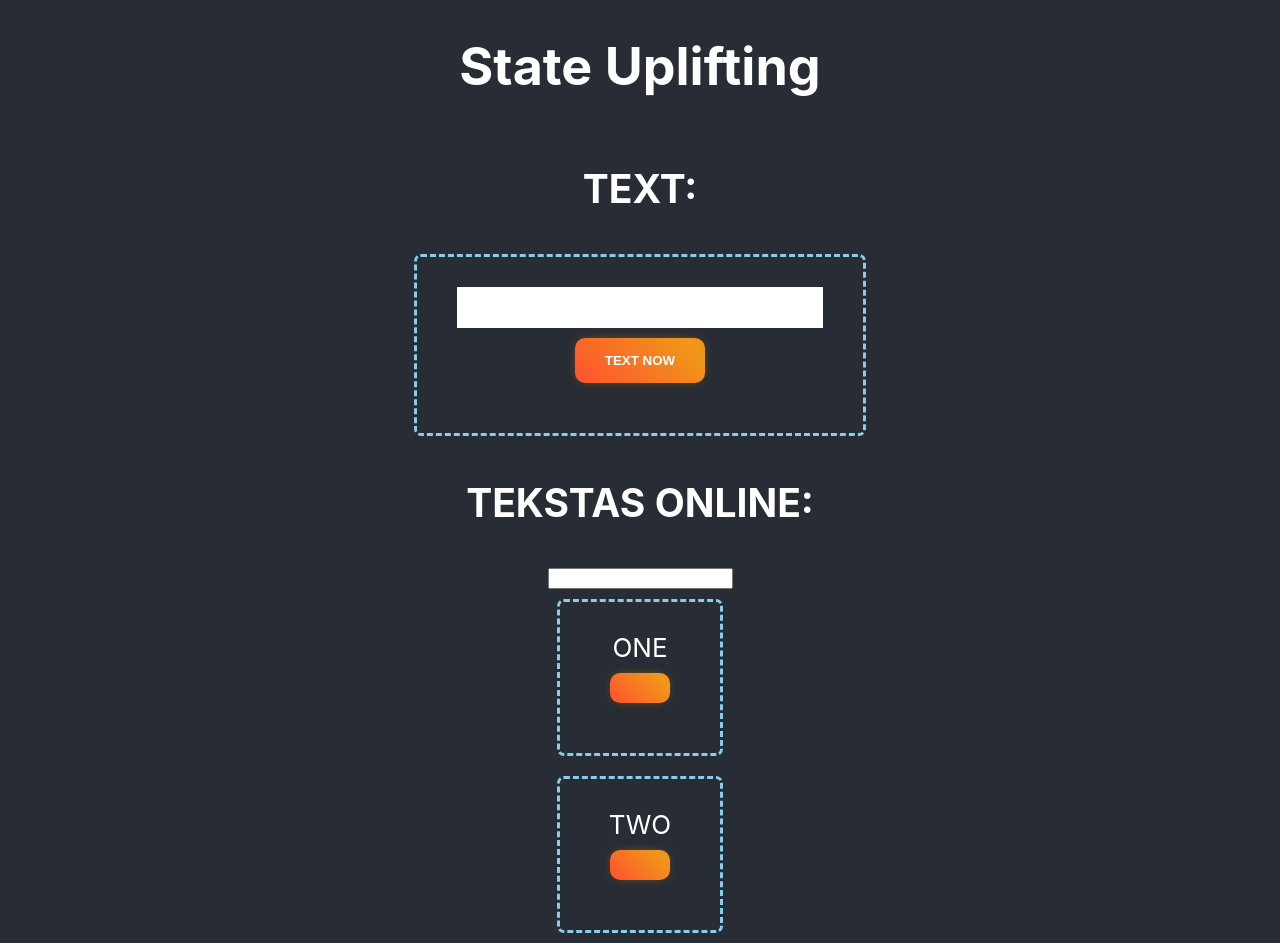
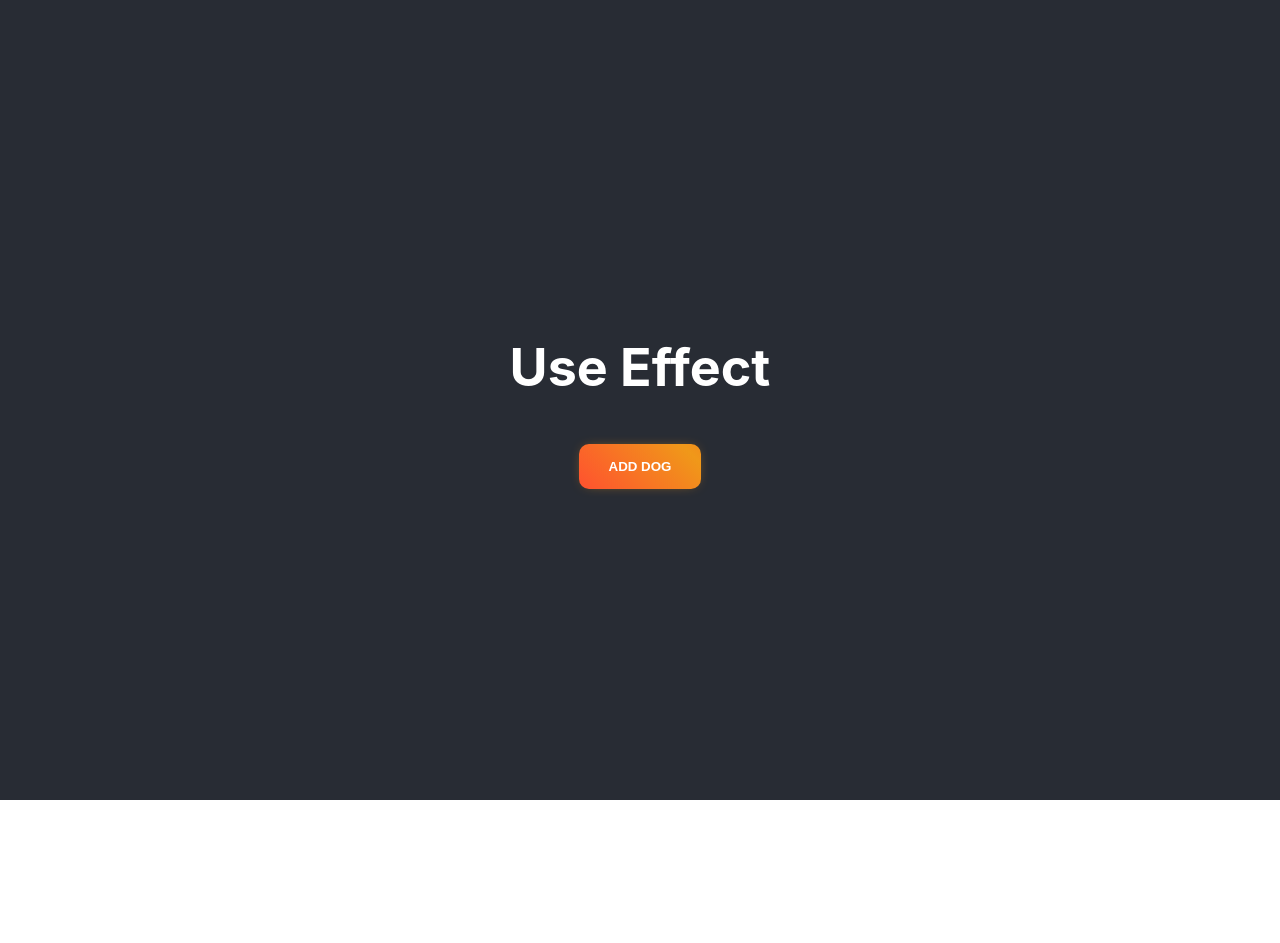
Before and after one commit to Jakavickis/drontai, a React (Create React App) app in the folder r1/: page / in a window 1280 px wide. After the commit the page ends 800 px from the top, so only its background shows below. Built offline with nearby package versions, Linux system fonts and the light colour scheme.

Commit message:
useEffect

```diff
--- a/r1/src/App.jsx
+++ b/r1/src/App.jsx
@@ -1,31 +1,32 @@
+import { useEffect } from 'react';
+import { useState } from 'react';
 import './App.scss';
-import Text from './Components/010/Text';
-import { useState } from 'react';
-import Online from './Components/010/Online';
-import Two from './Components/010/Two';
-import OnlineInput from './Components/010/OnlineInput';
+import Dog from './Components/011/Dog';
+
 
 function App() {
+    const [dogs, setDogs] = useState([]);
 
-    const [textNow, setTextNow] = useState('');
-    const [box, setBox] = useState(false);
-    const [circle, setCircle] = useState(false);
-    const [text, setText] = useState('');
+    const add = () => {
+        setDogs(d => [...d, d.length])
+    }
 
+    useEffect(() => {
+        console.log('Dogs Changed')
+    }, [dogs])
 
     return (
         <div className="App">
             <header className="App-header">
-                <h1>State Uplifting</h1>
-                <h2>TEXT: {textNow}</h2>
-                <Text setTextNow={setTextNow} />
-                <OnlineInput text={text} />
-                <Online setText={setText} text={text} />
-                <div className='container'>
-                    {box ? <div className="kv"></div> : null}
-                    {circle ? <div className="ap"></div> : null}
+                <h1>Use Effect</h1>
+                <div className="container">
+                    {
+                        dogs.map((n, i) => <Dog key={n} i={n}></Dog>)
+                    }
                 </div>
-                <Two setBox={setBox} setCircle={setCircle} />
+                <div className="container">
+                    <button onClick={add}>Add Dog</button>
+                </div>
             </header>
         </div>
     );
```
